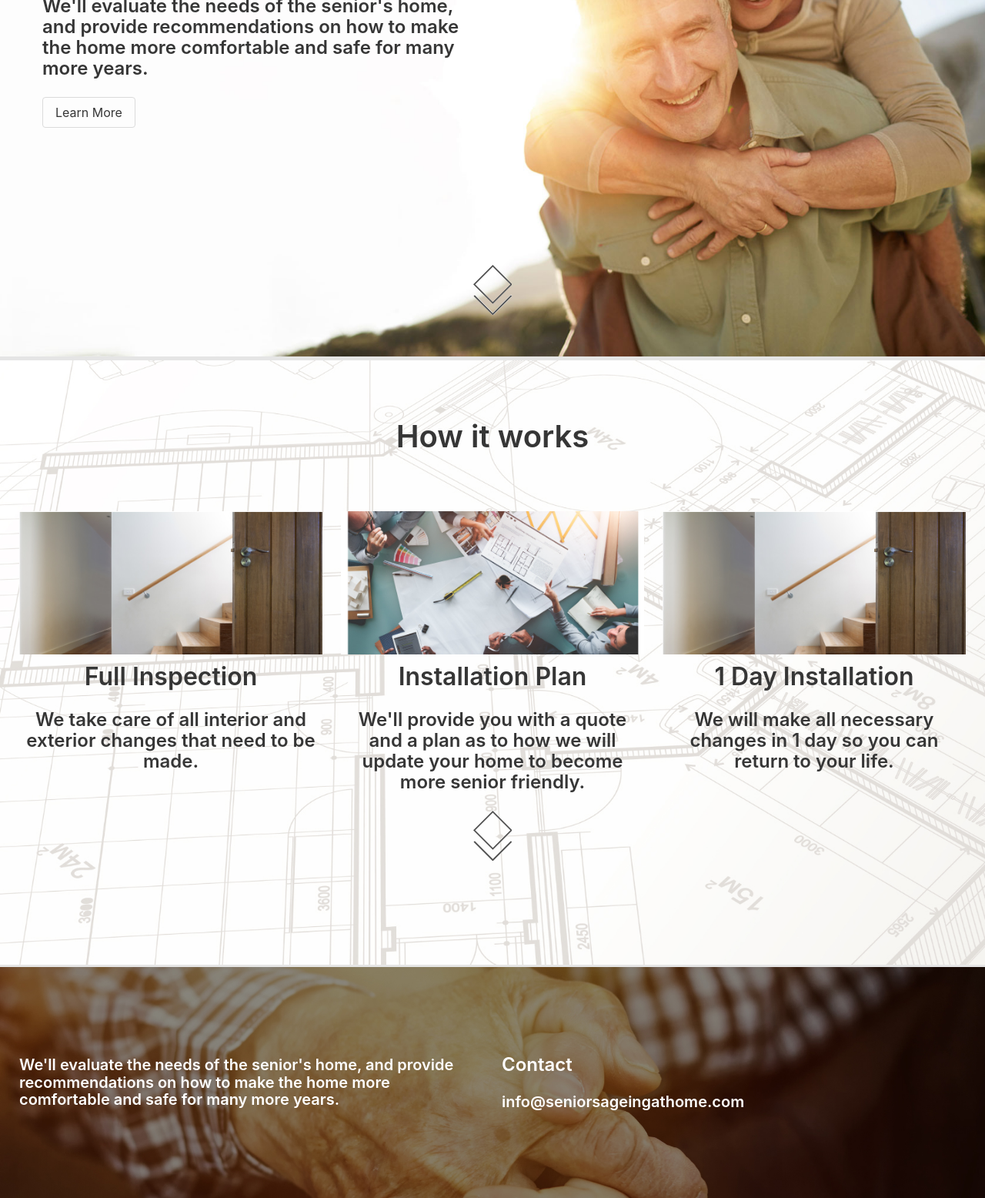
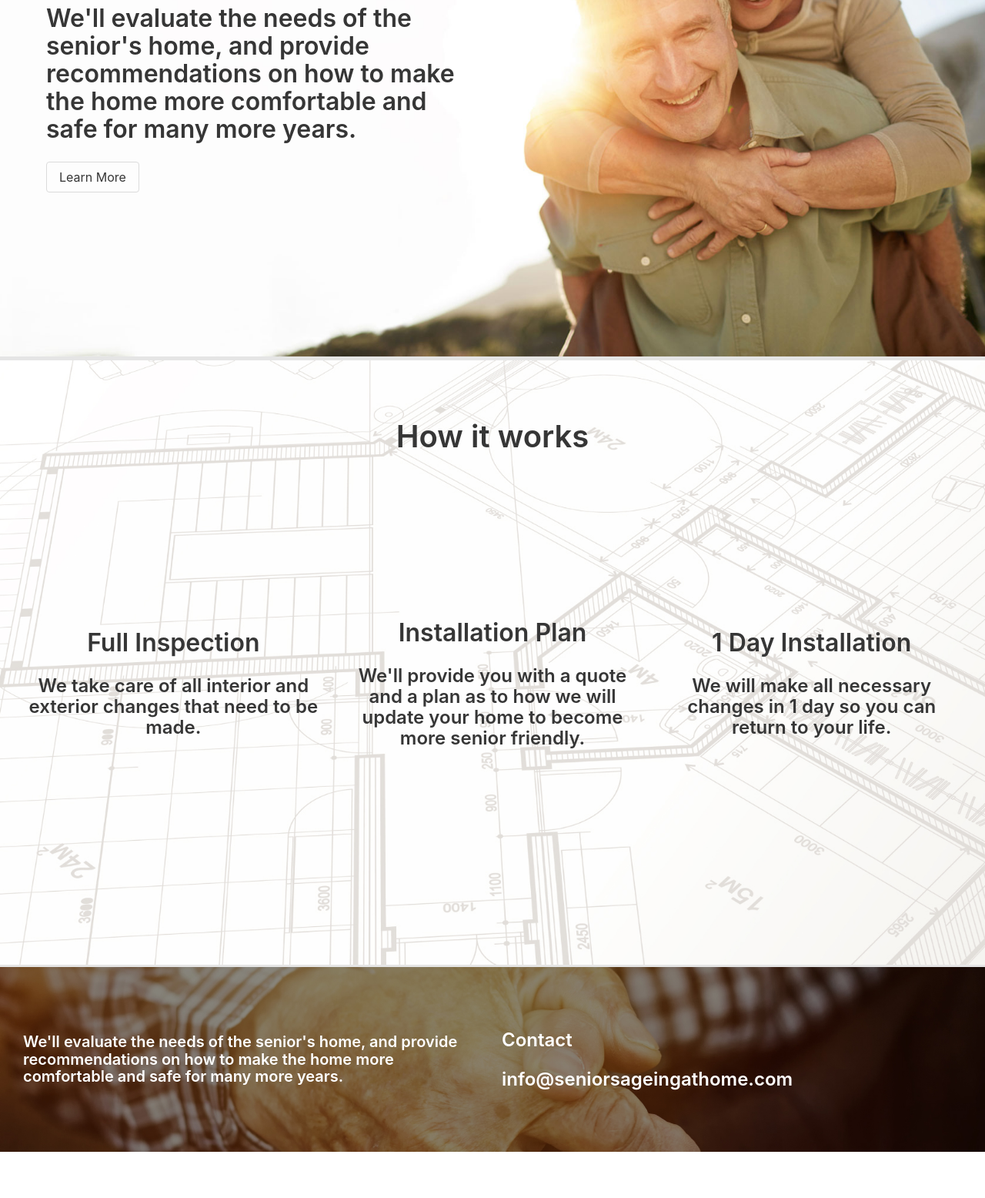
Before and after one commit to dajwill/seniors-at-home, a plain HTML site: page index.html in a window 1280 px wide. Shown: the part 332-1888 px from the top of the page at 77% size. After the commit the page ends 1828 px from the top, so only its background shows below. Drawn offline with nearby package versions, Linux system fonts and the light colour scheme.

Commit message:
Revert "- fixes section labeling for seo"
This reverts commit 2cd26d40713d67e51e4b6d6019ce4a730b648006.

```diff
--- a/index.html
+++ b/index.html
@@ -11,65 +11,58 @@
     <!-- <div class="">
       <img src="images/header.jpg" alt="" class="bg"/>
     </div> -->
-    <section id="home">
+    <section id="one">
       <nav class="nav">
         <div class="nav-left">
           <a class="nav-item is-brand" href="#">
             <img src="images/logo.png">
           </a>
-          <a class="nav-item" id="nav-link" href="#about">
+          <a class="nav-item" id="nav-link" href="#two">
             About
           </a>
-          <a class="nav-item" id="nav-link" href="#contact">
+          <a class="nav-item" id="nav-link" href="#three">
             Contact
           </a>
         </div>
       </nav>
-      <div class="column is-half vertical-center" id="info">
+      <div class="columns" id="about">
+        <div class="column is-half vertical-center" id="">
           <div class="">
             <h1 class="title is-2">Maintain your independence</h1>
-          <p class="title is-4">
+            <p class="title is-3">
               We'll evaluate the needs of the senior's home, and provide recommendations on how to make the home more comfortable and safe for many more years.
             </p>
             <a class="button is-outlined" id="learn" href="#two">Learn More</a>
           </div>
         </div>
-      <div class="">
-        <img class="arrow" src="./images/arrow.png" alt="arrow"/>
       </div>
     </section>
-    <section id="about">
-      <div class="column is-half is-offset-one-quarter vertical-center" id="about-title">
+    <section id="two">
+      <div class="column is-half is-offset-one-quarter vertical-center" id="two-title">
         <h1 class="title is-2" id="centered">How it works</h1>
       </div>
-      <div class="columns is-tablet" id="about-body">
-        <div class="column is-third">
-          <img src="./images/stairs.jpg" alt="stairs" />
+      <div class="columns" id="two-body">
+        <div class="column is-third vertical-center">
           <h1 class="title is-3" id="centered">Full Inspection</h1>
           <p class="title is-4" id="centered">
             We take care of all interior and exterior changes that need to be made.
           </p>
         </div>
-        <div class="column is-third">
-          <img src="./images/planning.jpg" alt="stairs" />
+        <div class="column is-third vertical-center">
           <h1 class="title is-3" id="centered">Installation Plan</h1>
           <p class="title is-4" id="centered">
             We'll provide you with a quote and a plan as to how we will update your home to become more senior friendly.
           </p>
         </div>
-        <div class="column is-third">
-          <img src="./images/stairs.jpg" alt="stairs" />
+        <div class="column is-third vertical-center">
           <h1 class="title is-3" id="centered">1 Day Installation</h1>
           <p class="title is-4" id="centered">
             We will make all necessary changes in 1 day so you can return to your life.
           </p>
         </div>
       </div>
-      <div class="">
-        <img class="arrow" src="./images/arrow.png" alt="arrow"/>
-      </div>
     </section>
-    <section id="contact">
+    <section id="three">
       <div class="columns">
         <div class="column is-half vertical-center">
           <p class="title is-5">
@@ -78,7 +71,7 @@
         </div>
         <div class="column is-half vertical-center">
           <h1 class="title is-4">Contact</h1>
-          <p class="title is-5">
+          <p class="title is-4">
             info@seniorsageingathome.com
           </p>
         </div>
--- a/styles.css
+++ b/styles.css
@@ -2,19 +2,18 @@
 body {
   padding: 0;
   margin: 0;
-  overflow-x: hidden;
 }
 
-#home, #about {
+#one, #two {
   height: 100vh;
   width: 100vw;
-  padding: 0 25px;
+  padding: 0 30px;
 }
 
-#contact {
+#three {
   height: 30vh;
   width: 100vw;
-  padding: 0 25px;
+  padding: 0 30px;
 }
 
 #centered{
@@ -38,59 +37,11 @@ h1 {
 .is-outlined {
   background: none;
 }
-
-@media (max-height: 570px) {
-  .arrow {
-    display: none !important;
-  }
-
-  h1 {
-    font-size: 24px !important;
-  }
-
-  p {
-    font-size: 18px !important;
-  }
-}
-
-@media (min-width: 571px) {
-  h1, p {
-    font-size: 1rem;
-  }
-}
-
-@-webkit-keyframes Floatingx{
-    from {-webkit-transform:translate(0, 0px);}
-    65% {-webkit-transform:translate(0, 10px);}
-    to {-webkit-transform: translate(0, -0px);    }
-}
-
-@-moz-keyframes Floating{
-    from {-moz-transform:translate(0, 0px);}
-    65% {-moz-transform:translate(0, 10px);}
-    to {-moz-transform: translate(0, -0px);}
-}
-
-.arrow {
-  display: block;
-  margin: 0 auto;
-}
-
-.arrow:hover {
-  -webkit-animation-name: Floatingx;
-  -webkit-animation-duration: 3s;
-  -webkit-animation-iteration-count: infinite;
-  -webkit-animation-timing-function: ease-in-out;
-  -moz-animation-name: Floating;
-  -moz-animation-duration: 3s;
-  -moz-animation-iteration-count: infinite;
-  -moz-animation-timing-function: ease-in-out;
-}
 /*End general styles*/
 
 /*Section 1*/
 
-#home {
+#one {
   background: url(images/header.jpg) no-repeat center center fixed;
   -webkit-background-size: cover;
   -moz-background-size: cover;
@@ -98,13 +49,10 @@ h1 {
   background-size: cover;
   background-attachment: scroll;
   border-bottom: 5px solid rgba(0, 0, 0, 0.1);
-  min-height: 560px;
-  min-width: 390px;
-  max-width: 100%;
 }
 
 nav {
-  background-color: transparent !important;
+  background: none;
   height: 10%;
 }
 
@@ -113,15 +61,15 @@ nav {
   margin-top: 10px;
 }
 
-#info {
-  height: 75%;
+#about {
+  height: 90%;
   padding: 0 30px;
 }
 
 /*End Section 1*/
 
 /*Section 2*/
-#about {
+#two {
   background: url(images/blueprint.jpg) no-repeat center center fixed;
   -webkit-background-size: cover;
   -moz-background-size: cover;
@@ -129,48 +77,32 @@ nav {
   background-size: cover;
   background-attachment: scroll;
   border-bottom: 15px solid rgba(0, 0, 0, 0.1);
-  min-height: 560px;
-  min-width: 390px;
-  max-width: 100%;
 }
 
-#about-title {
+#two-title {
   height: 25%;
 }
 
-#twabouto-body {
+#two-body {
   height: 60%;
-}
-
-#about img {
-  padding-bottom: 5px;
-}
-
-@media (max-width: 768px) {
-  #about img {
-    display: none;
-  }
 }
 /*End Section 2*/
 
 /*Section 3*/
-#contact {
+#three {
   background: url(images/hands.jpg) no-repeat center center fixed;
   -webkit-background-size: cover;
   -moz-background-size: cover;
   -o-background-size: cover;
   background-size: cover;
   background-attachment: scroll;
-  min-height: 300px;
-  min-width: 390px;
-  max-width: 100%;
 }
 
-#contact h1, #contact p {
+#three h1, #three p {
   color: white !important;
 }
 
-#contact .columns {
+#three .columns {
   height: 100%;
 }
 /*End Section 3*/
```
Also changed, not shown: images/arrow.png (deleted), images/hover_b.png (deleted), images/hover_w.png (deleted). Lines whose indentation alone changed are shown as unchanged.
